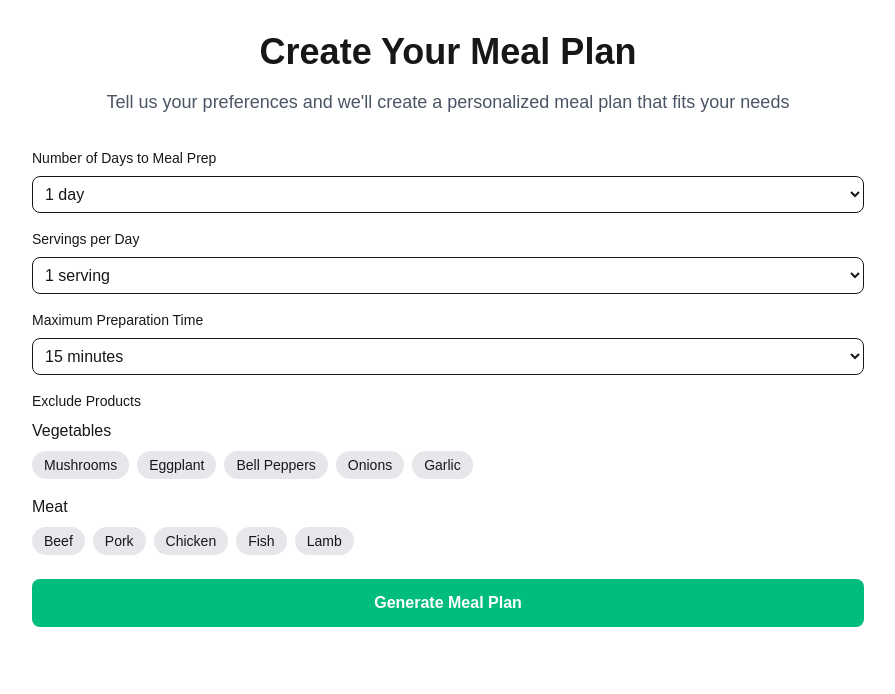
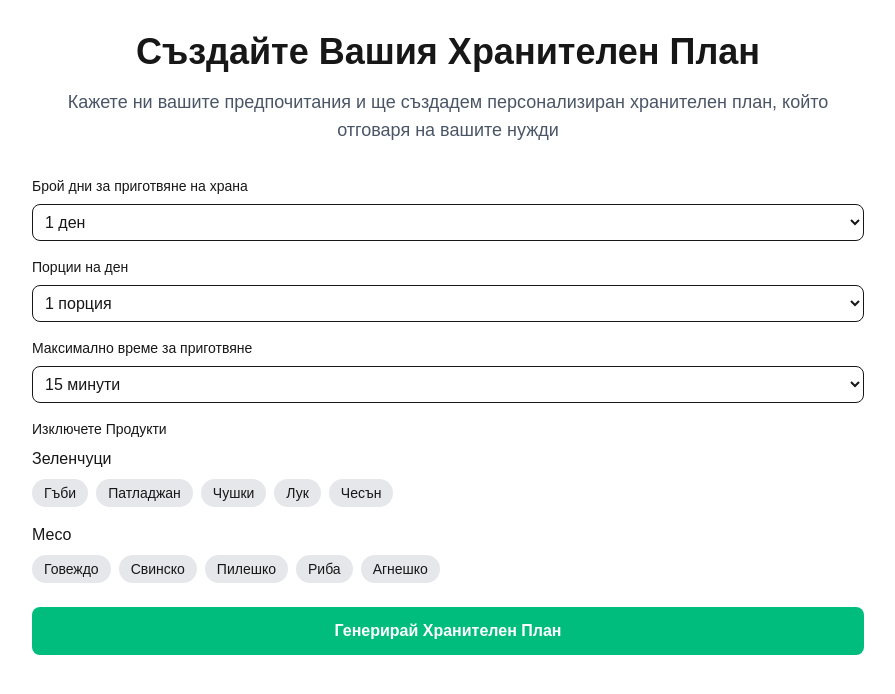
Before and after one commit to asenrusev/Hranoplan, a Next.js app in the folder hranoplan/: page /plan in a window 1280 px wide. Shown: the top 694 px of the page, without its empty margins (192-1087 px from the left). Built offline with nearby package versions, Linux system fonts and the light colour scheme.

Commit message:
Translated text to bulgarian

```diff
--- a/hranoplan/src/app/plan/page.tsx
+++ b/hranoplan/src/app/plan/page.tsx
@@ -29,12 +29,12 @@ export default function PlanPage() {
 
   const productCategories = [
     {
-      name: "Vegetables",
-      items: ["Mushrooms", "Eggplant", "Bell Peppers", "Onions", "Garlic"],
+      name: "Зеленчуци",
+      items: ["Гъби", "Патладжан", "Чушки", "Лук", "Чесън"],
     },
     {
-      name: "Meat",
-      items: ["Beef", "Pork", "Chicken", "Fish", "Lamb"],
+      name: "Месо",
+      items: ["Говеждо", "Свинско", "Пилешко", "Риба", "Агнешко"],
     },
   ];
 
@@ -49,18 +49,18 @@ export default function PlanPage() {
   return (
     <main className="min-h-screen p-8 max-w-4xl mx-auto">
       <h1 className="text-4xl font-bold mb-4 text-center">
-        Create Your Meal Plan
+        Създайте Вашия Хранителен План
       </h1>
       <p className="text-lg text-center mb-8 text-gray-600 dark:text-gray-300">
-        Tell us your preferences and we&apos;ll create a personalized meal plan
-        that fits your needs
+        Кажете ни вашите предпочитания и ще създадем персонализиран хранителен
+        план, който отговаря на вашите нужди
       </p>
 
       <form onSubmit={handleSubmit} className="space-y-6">
         <div className="space-y-4">
           <div>
             <label htmlFor="days" className="block text-sm font-medium mb-2">
-              Number of Days to Meal Prep
+              Брой дни за приготвяне на храна
             </label>
             <select
               id="days"
@@ -68,13 +68,13 @@ export default function PlanPage() {
               required
               className="w-full p-2 border rounded-lg bg-transparent"
             >
-              <option value="1">1 day</option>
-              <option value="2">2 days</option>
-              <option value="3">3 days</option>
-              <option value="4">4 days</option>
-              <option value="5">5 days</option>
-              <option value="6">6 days</option>
-              <option value="7">7 days</option>
+              <option value="1">1 ден</option>
+              <option value="2">2 дни</option>
+              <option value="3">3 дни</option>
+              <option value="4">4 дни</option>
+              <option value="5">5 дни</option>
+              <option value="6">6 дни</option>
+              <option value="7">7 дни</option>
             </select>
           </div>
 
@@ -83,7 +83,7 @@ export default function PlanPage() {
               htmlFor="servings"
               className="block text-sm font-medium mb-2"
             >
-              Servings per Day
+              Порции на ден
             </label>
             <select
               id="servings"
@@ -91,11 +91,11 @@ export default function PlanPage() {
               required
               className="w-full p-2 border rounded-lg bg-transparent"
             >
-              <option value="1">1 serving</option>
-              <option value="2">2 servings</option>
-              <option value="3">3 servings</option>
-              <option value="4">4 servings</option>
-              <option value="5">5 servings</option>
+              <option value="1">1 порция</option>
+              <option value="2">2 порции</option>
+              <option value="3">3 порции</option>
+              <option value="4">4 порции</option>
+              <option value="5">5 порции</option>
             </select>
           </div>
 
@@ -104,7 +104,7 @@ export default function PlanPage() {
               htmlFor="prepTime"
               className="block text-sm font-medium mb-2"
             >
-              Maximum Preparation Time
+              Максимално време за приготвяне
             </label>
             <select
               id="prepTime"
@@ -112,16 +112,16 @@ export default function PlanPage() {
               required
               className="w-full p-2 border rounded-lg bg-transparent"
             >
-              <option value="15">15 minutes</option>
-              <option value="30">30 minutes</option>
-              <option value="60">1 hour</option>
-              <option value="any">Doesn&apos;t matter</option>
+              <option value="15">15 минути</option>
+              <option value="30">30 минути</option>
+              <option value="60">1 час</option>
+              <option value="any">Няма значение</option>
             </select>
           </div>
 
           <div>
             <label className="block text-sm font-medium mb-2">
-              Exclude Products
+              Изключете Продукти
             </label>
             <div className="space-y-4">
               {productCategories.map((category) => (
@@ -153,7 +153,7 @@ export default function PlanPage() {
           type="submit"
           className="w-full bg-emerald-500 hover:bg-emerald-600 text-white font-semibold py-3 px-6 rounded-lg transition-colors"
         >
-          Generate Meal Plan
+          Генерирай Хранителен План
         </button>
       </form>
     </main>
```
